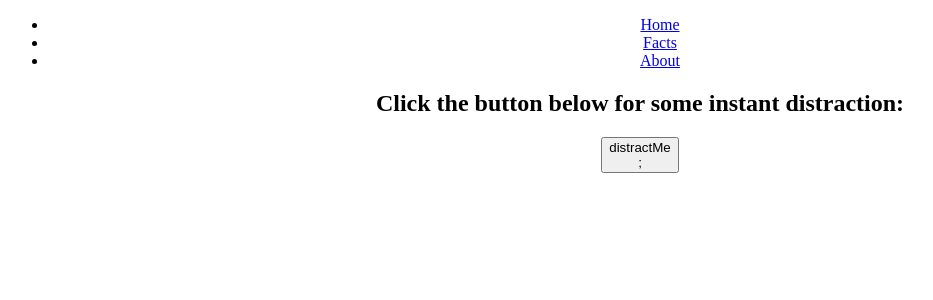
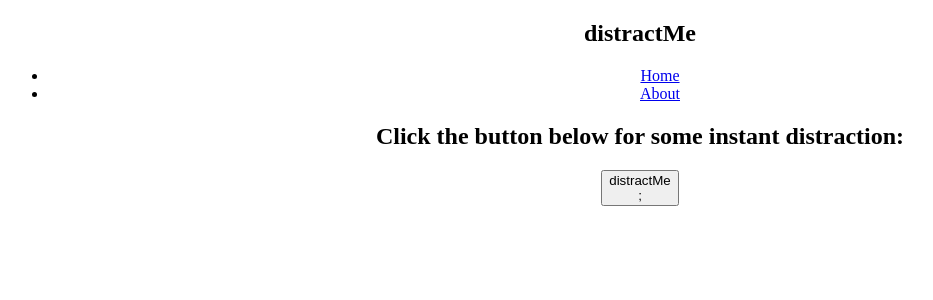
Before and after one commit to michellerobertson/distractMe, a React (Create React App) app in the folder distractme-client/: page / in a window 1280 px wide. Shown: the top 300 px of the page, without its empty margins (0-933 px from the left). Built offline with nearby package versions, Linux system fonts and the light colour scheme.

Commit message:
Remove Facts link from Header and add heading.

```diff
--- a/distractme-client/src/components/Header/Header.js
+++ b/distractme-client/src/components/Header/Header.js
@@ -5,9 +5,9 @@ function Header() {
   return (
     <header>
       <nav>
+      <h1>distractMe</h1>
         <ul>
           <li><a href="/">Home</a></li>
-          <li><a href="/facts">Facts</a></li>
           <li><a href="/about">About</a></li>
         </ul>
       </nav>
```
